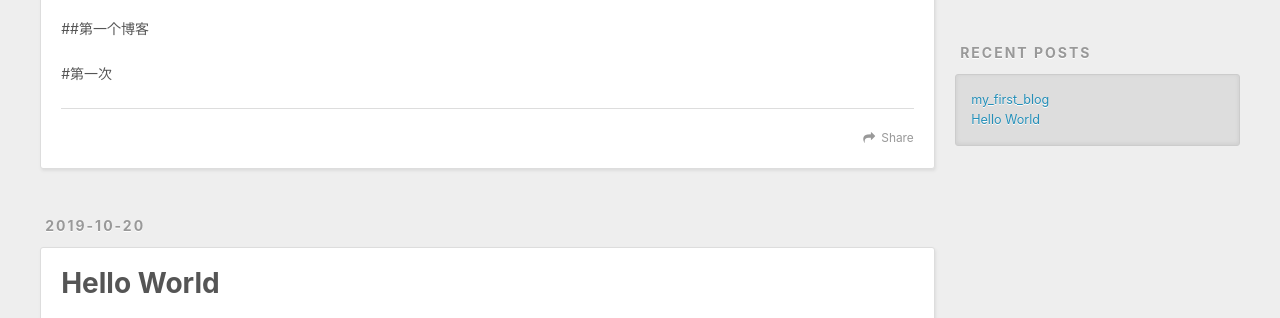
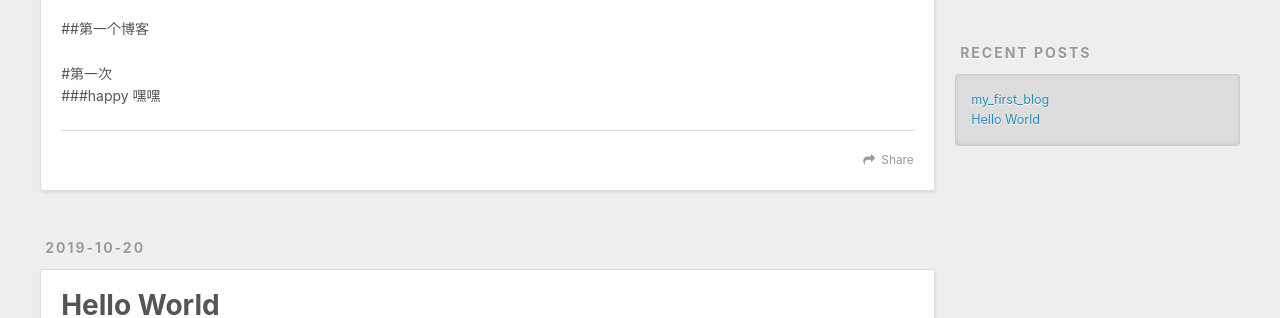
Before and after one commit to lin-max/lin-max.github.io, a plain HTML site: page index.html in a window 1280 px wide. Shown: the part 435-753 px from the top of the page. Drawn offline with nearby package versions, Linux system fonts and the light colour scheme.

Commit message:
Site updated: 2019-10-22 16:52:26

```diff
--- a/index.html
+++ b/index.html
@@ -84,7 +84,7 @@
     <div class="article-entry" itemprop="articleBody">
 
         <p>##第一个博客</p>
-<p>#第一次</p>
+<p>#第一次<br>###happy 嘿嘿</p>
 
 
     </div>
```
Also changed, not shown: 2019/10/20/my-first-blog/index.html (+4 -4 lines).
